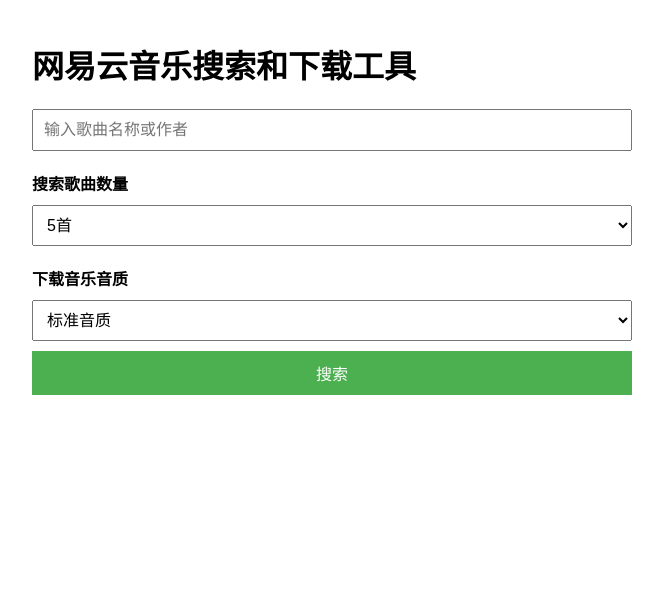
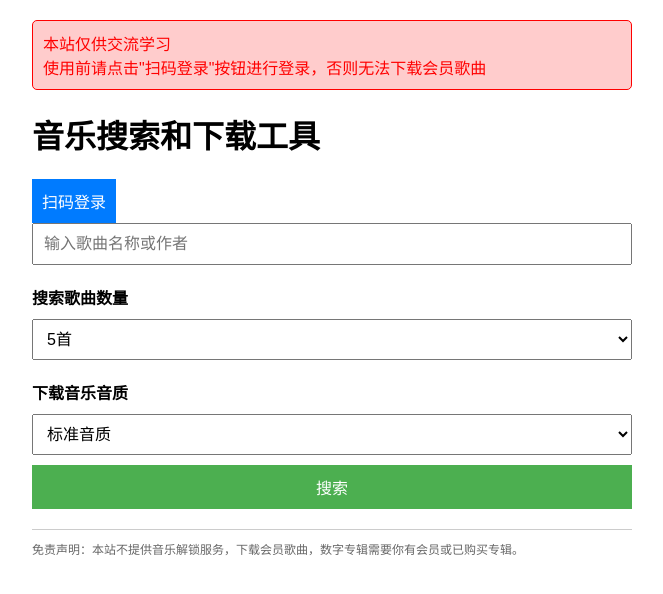
Before and after one commit to yanjie233/163musicAPI, a website: page web/music-search-tool.html in a window 1280 px wide. Shown: the whole page, without its empty margins (308-971 px from the left). Drawn offline with Linux system fonts and the light colour scheme.

Commit message:
大升级

```diff
--- a/web/music-search-tool.html
+++ b/web/music-search-tool.html
@@ -50,10 +50,35 @@
             color: #888;
             font-style: italic;
         }
+        #warning {
+            background-color: #ffcccc;
+            border: 1px solid #ff0000;
+            color: #ff0000;
+            padding: 10px;
+            margin-bottom: 20px;
+            border-radius: 5px;
+        }
+        #loginButton {
+            background-color: #007bff;
+        }
+        #disclaimer {
+            font-size: 12px;
+            color: #666;
+            margin-top: 20px;
+            border-top: 1px solid #ccc;
+            padding-top: 10px;
+        }
     </style>
 </head>
 <body>
-    <h1>网易云音乐搜索和下载工具</h1>
+    <div id="warning">
+        本站仅供交流学习<br>使用前请点击"扫码登录"按钮进行登录，否则无法下载会员歌曲
+    </div>
+
+    <h1>音乐搜索和下载工具</h1>
+
+    <button id="loginButton">扫码登录</button>
+<br>
     <form id="searchForm">
         <input type="text" id="searchInput" placeholder="输入歌曲名称或作者" required>
 
@@ -79,7 +104,12 @@
 
         <button type="submit">搜索</button>
     </form>
+
     <ul id="results"></ul>
+
+    <div id="disclaimer">
+        免责声明：本站不提供音乐解锁服务，下载会员歌曲，数字专辑需要你有会员或已购买专辑。
+    </div>
 
     <script>
         const searchForm = document.getElementById('searchForm');
@@ -87,6 +117,12 @@
         const limitSelect = document.getElementById('limitSelect');
         const qualitySelect = document.getElementById('qualitySelect');
         const results = document.getElementById('results');
+        const loginButton = document.getElementById('loginButton');
+
+        loginButton.addEventListener('click', () => {
+            alert('请使用网易云APP扫码登录');
+            window.location.href = 'https://520985.top';
+        });
 
         searchForm.addEventListener('submit', async (e) => {
             e.preventDefault();
@@ -101,7 +137,6 @@
                 const songs = data.result.songs;
                 const songIds = songs.map(song => song.id).join(',');
 
-                // 显示所有歌曲，但下载链接显示为"获取中..."
                 songs.forEach(song => {
                     const li = document.createElement('li');
                     li.innerHTML = `
@@ -111,10 +146,8 @@
                     results.appendChild(li);
                 });
 
-                // 批量获取下载链接
                 const downloadUrls = await getDownloadUrls(songIds, quality);
 
-                // 更新下载链接
                 document.querySelectorAll('.download-link').forEach(link => {
                     const songId = link.getAttribute('data-id');
                     const url = downloadUrls[songId];
```
